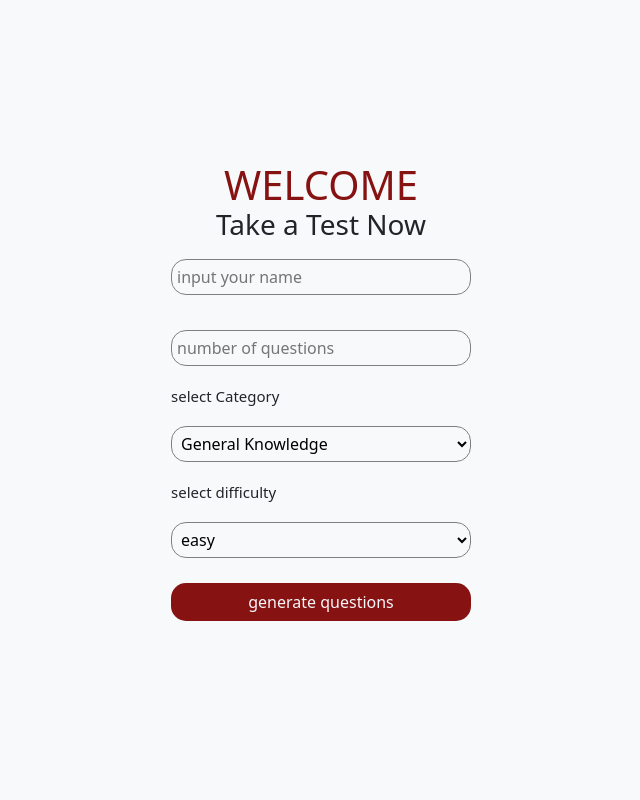
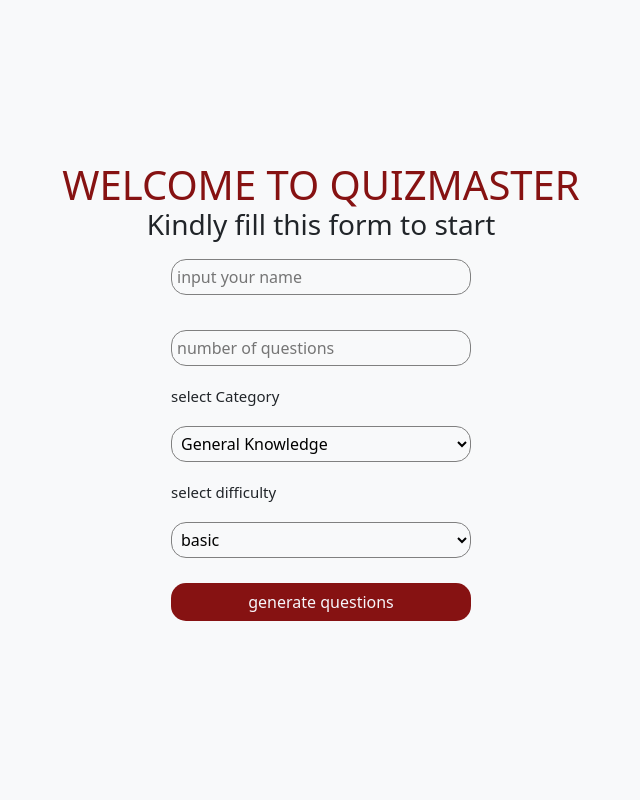
Before and after one commit to Jakmike/QuizMaster, a Flask app: page / in a window 1280 px wide. Shown: the whole page, without its empty margins (361-1001 px from the left). Run offline with Flask 3, Linux system fonts and the light colour scheme; some libraries are stand-ins or nearby versions.

Commit message:
quizzer app page fixed

```diff
--- /dev/null
+++ b/Febechi Abiakwe.json
@@ -0,0 +1 @@
+[{"category": "History", "type": "multiple", "difficulty": "medium", "question": "Which of these countries was sea charted in 1500 by the Portuguese maritime explorations?", "correct_answer": "Brazil", "incorrect_answers": ["India", "Mozambique", "Madagascar"]}, {"category": "History", "type": "multiple", "difficulty": "medium", "question": "What was the name of one of the surviving palaces of Henry VIII located near Richmond, London?", "correct_answer": "Hampton Court", "incorrect_answers": ["St James&#039;s Palace", "Buckingham Palace", "Coughton Court"]}]
--- a/app.py
+++ b/app.py
@@ -37,13 +37,16 @@ def newexam(encoded_data):
         return render_template("error.html")
 
     name = dict_data.get("name", [""])[0]  # Use get to avoid KeyError
+    amount = dict_data.get("amount", [""])[0]
+    category = dict_data.get("category", [""])[0]
+    difficulty = dict_data.get("difficulty", [""])[0]
     session['username'] = name
     session['loggedin'] = True
     # Save questions to a JSON file
     with open(name + '.json', 'w') as f:
         json.dump(question_bank, f)
 
-    return render_template("start.html", questions=question_bank, name=name)
+    return render_template("start.html", questions=question_bank, name=name, amount=amount, category=category, difficulty=difficulty)
 
 
 @app.route("/startexam/<name>")
--- /dev/null
+++ b/iam.json
@@ -0,0 +1 @@
+[{"category": "Politics", "type": "multiple", "difficulty": "medium", "question": "Who was the 40th President of the USA?", "correct_answer": "Ronald Reagan", "incorrect_answers": ["Jimmy Carter", "Bill Clinton", "Richard Nixon"]}, {"category": "Politics", "type": "multiple", "difficulty": "medium", "question": "What is former United States President Bill Clinton&#039;s full name?", "correct_answer": "William Jefferson Clinton", "incorrect_answers": ["William Roosevelt Clinton", "William Truman Clinton", "William Lincoln Clinton"]}]
--- a/templates/index.html
+++ b/templates/index.html
@@ -25,8 +25,8 @@
     </div>-->
     <!--Container Main start-->
     <div class="height-100 bg-light">
-        <h1 class="welcome">WELCOME</h4>
-        <h3>Take a Test Now</h3>
+        <h1 class="welcome">WELCOME TO QUIZMASTER</h1>
+        <h3>Kindly fill this form to start</h3>
         <form action="{{url_for('sort')}}" method="post" class="form">
      <!-- <label for="">number of questions</label> -->
 
@@ -65,9 +65,9 @@
         select difficulty
        </label>
       <select class="diff" name="difficulty">
-        <option value="easy">easy</option>
-        <option value="medium">medium</option>
-        <option value="hard">hard</option>
+        <option value="easy">basic</option>
+        <option value="medium">intermediate</option>
+        <option value="hard">advance</option>
       </select>
       <button type="submit" class="btn bttn">generate questions</button>
       </form>
--- a/templates/start.html
+++ b/templates/start.html
@@ -18,7 +18,7 @@
        Name : {{name}}
     </h3>
     <p>
-        type of question : {{type}}
+        Number of questions : {{amount}}
     </p>
     <p>
         Category : {{category}}
```
